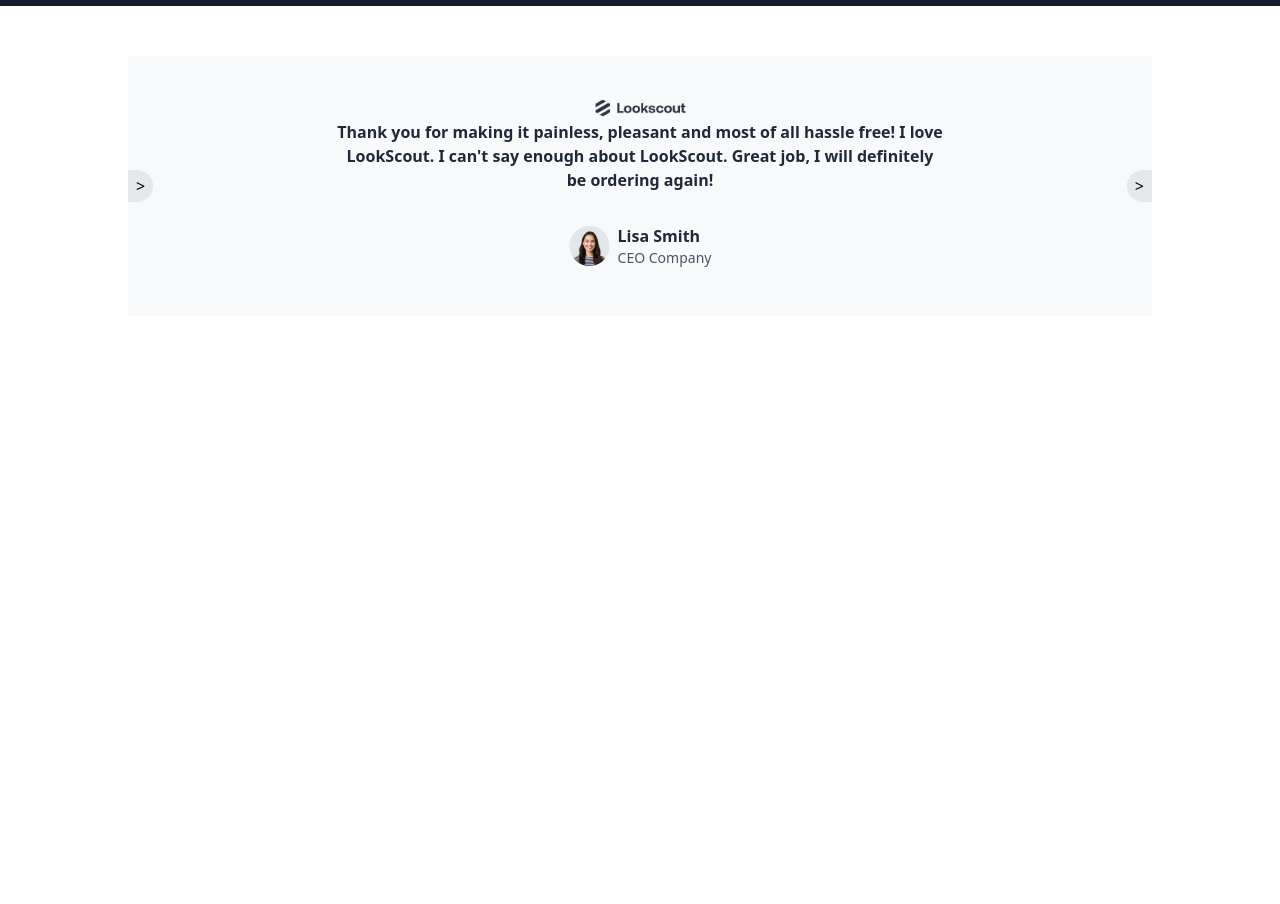
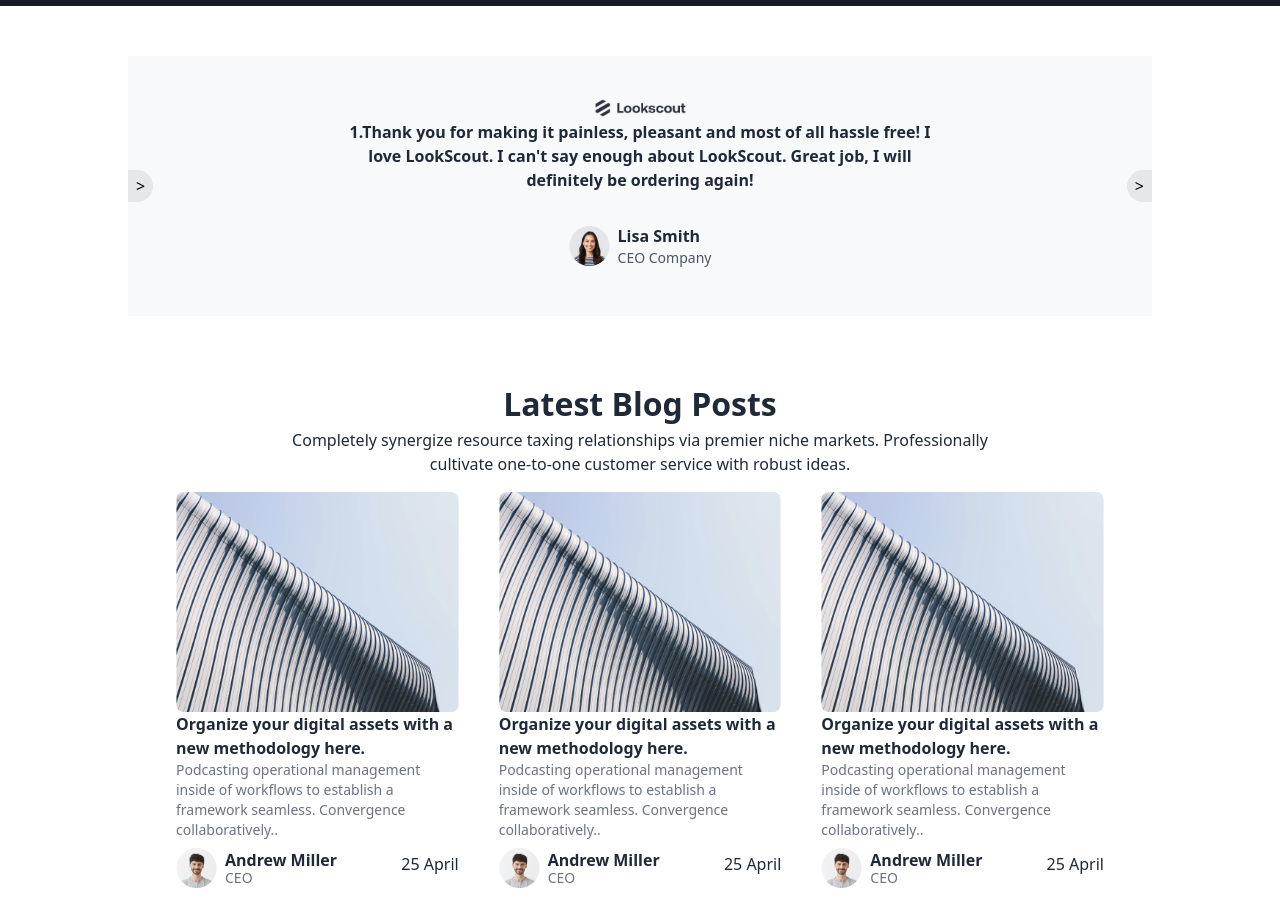
Before and after one commit to tanzimnahid6/lookscout-client, a React (Vite) app: page / in a window 1280 px wide. Shown: the part 2520-3424 px from the top of the page. Before the commit the page ends 2884 px from the top, so only its background shows below. Built offline with nearby package versions, Linux system fonts and the light colour scheme.

Commit message:
blog section add

```diff
--- a/src/Main/Main.jsx
+++ b/src/Main/Main.jsx
@@ -1,3 +1,4 @@
+import Blog from "../components/Blog/Blog";
 import Banner from "../components/Header/Banner";
 import NavBar from "../components/Header/NavBar";
 import LeftToright from "../components/leftToright/leftToright";
@@ -14,6 +15,7 @@ const Main = () => {
       <RefundingSection></RefundingSection>
       <LeftToright></LeftToright>
       <Testimonial></Testimonial>
+      <Blog></Blog>
     </div>
   );
 };
--- /dev/null
+++ b/src/components/Blog/Blog.jsx
@@ -0,0 +1,105 @@
+
+
+const Blog = () => {
+    return (
+      <div className="  mx-auto mt-16">
+        <div className="text-center w-3/4 mx-auto">
+          <h1 className="text-[32px] font-bold">Latest Blog Posts</h1>
+          <p className="text-[16px] md:px-32 ">
+            Completely synergize resource taxing relationships via premier niche
+            markets. Professionally cultivate one-to-one customer service with
+            robust ideas.
+          </p>
+          {/* card section */}
+          <div className="grid place-items-center grid-cols-1 md:grid-cols-2 lg:grid-cols-3 gap-2">
+            <div className=" p-4  text-left">
+              <div>
+                <img src="./card1.png" alt="" />
+              </div>
+              <div>
+                <h1 className=" font-bold">
+                  Organize your digital assets with a new methodology here.
+                </h1>
+              </div>
+              <div>
+                <p className="text-gray-500 left-1 text-sm">
+                  Podcasting operational management inside of workflows to
+                  establish a framework seamless. Convergence collaboratively..
+                </p>
+              </div>
+              <div className="flex justify-between items-center">
+                <div className="flex gap-2 mt-2 items-center">
+                  <div>
+                    <img src="./card-avater1.png" alt="" />
+                  </div>
+                  <div>
+                    <h1 className="font-semibold">Andrew Miller</h1>
+                    <p className="text-gray-500 -mt-1 text-sm">CEO</p>
+                  </div>
+                </div>
+                <div>25 April</div>
+              </div>
+            </div>
+            <div className=" p-4  text-left">
+              <div>
+                <img src="./card1.png" alt="" />
+              </div>
+              <div>
+                <h1 className=" font-bold">
+                  Organize your digital assets with a new methodology here.
+                </h1>
+              </div>
+              <div>
+                <p className="text-gray-500 left-1 text-sm">
+                  Podcasting operational management inside of workflows to
+                  establish a framework seamless. Convergence collaboratively..
+                </p>
+              </div>
+              <div className="flex justify-between items-center">
+                <div className="flex gap-2 mt-2 items-center">
+                  <div>
+                    <img src="./card-avater1.png" alt="" />
+                  </div>
+                  <div>
+                    <h1 className="font-semibold">Andrew Miller</h1>
+                    <p className="text-gray-500 -mt-1 text-sm">CEO</p>
+                  </div>
+                </div>
+                <div>25 April</div>
+              </div>
+            </div>
+            <div className="  p-4  text-left">
+              <div>
+                <img src="./card1.png" alt="" />
+              </div>
+              <div>
+                <h1 className=" font-bold">
+                  Organize your digital assets with a new methodology here.
+                </h1>
+              </div>
+              <div>
+                <p className="text-gray-500 left-1 text-sm">
+                  Podcasting operational management inside of workflows to
+                  establish a framework seamless. Convergence collaboratively..
+                </p>
+              </div>
+              <div className="flex justify-between items-center">
+                <div className="flex gap-2 mt-2 items-center">
+                  <div>
+                    <img src="./card-avater1.png" alt="" />
+                  </div>
+                  <div>
+                    <h1 className="font-semibold">Andrew Miller</h1>
+                    <p className="text-gray-500 -mt-1 text-sm">CEO</p>
+                  </div>
+                </div>
+                <div>25 April</div>
+              </div>
+            </div>
+          </div>
+        </div>
+      </div>
+    );
+};
+
+export default Blog;
--- a/src/components/testimonial/Testimonial.jsx
+++ b/src/components/testimonial/Testimonial.jsx
@@ -3,12 +3,12 @@ import { useState } from "react";
 const slidesData = [
   {
     logo: "lookscout-black.png",
-    text: "Thank you for making it painless, pleasant and most of all hassle free! I love LookScout. I can't say enough about LookScout. Great job, I will definitely be ordering again!",
+    text: "1.Thank you for making it painless, pleasant and most of all hassle free! I love LookScout. I can't say enough about LookScout. Great job, I will definitely be ordering again!",
     image: "textimonial-avatar.png",
   },
   {
     logo: "lookscout-black.png",
-    text: "Thank you for making it painless, pleasant and most of all hassle free! I love LookScout. I can't say enough about LookScout. Great job, I will definitely be ordering again!",
+    text: "2.Thank you for making it painless, pleasant and most of all hassle free! I love LookScout. I can't say enough about LookScout. Great job, I will definitely be ordering again!",
     image: "textimonial-avatar.png",
   },
   // Add more slide data as needed
@@ -26,6 +26,15 @@ const Testimonial = () => {
   };
 
   return (
+    <>
+      <div className="text-center w-11/12 md:hidden mx-auto">
+        <h1 className="font-bold text-xl">What Our Customers Say</h1>
+        <p>
+          Organically grow the holistic world view of disruptive innovation via
+          workplace diversity and empowerment. Bring to the table win-win
+          strategies to ensure domination.
+        </p>
+      </div>
       <div className="slider bg-[#F8F9FB] mx-4 mb-12 h-[260px] md:mx-auto overflow-hidden mt-[50px] md:w-4/5 relative">
         <div className="slide-container  flex">
           {slidesData.map((slide, index) => (
@@ -68,6 +77,7 @@ const Testimonial = () => {
           {">"}
         </button>
       </div>
+    </>
   );
 };
 
```
Also changed, not shown: public/card-avater1.png (added). Lines whose indentation alone changed are shown as unchanged.
